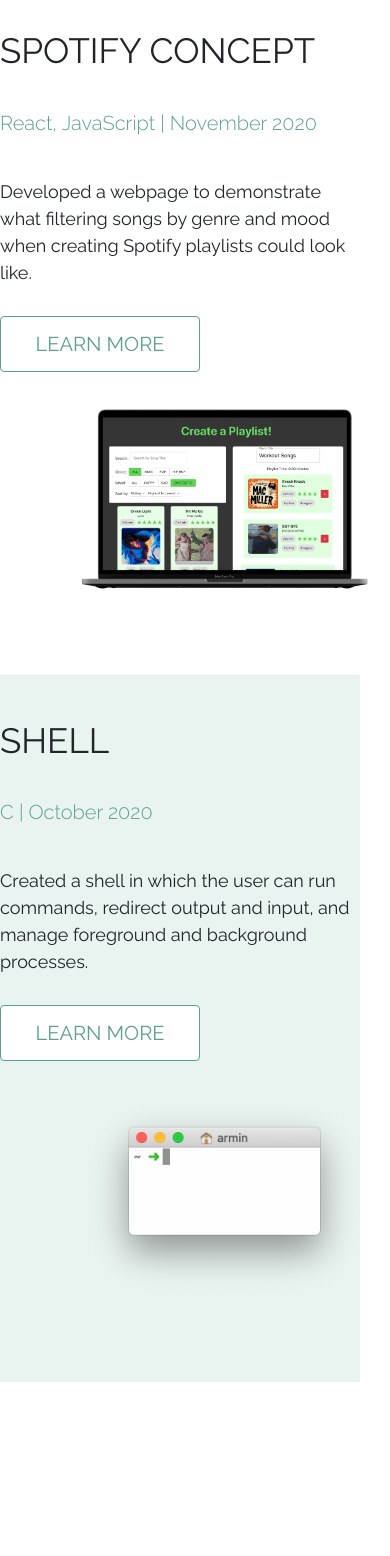
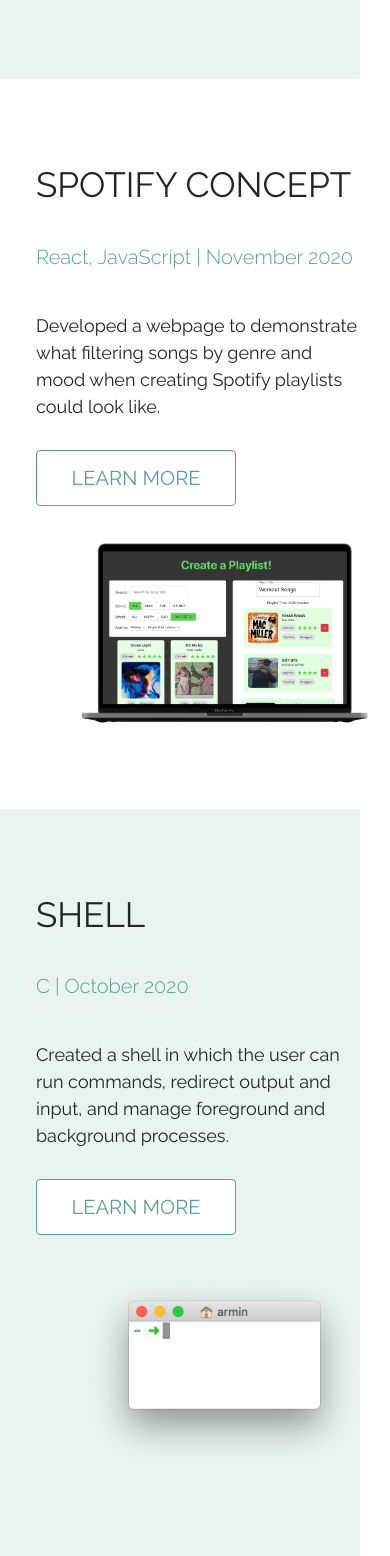
Before and after one commit to anika-ahluwalia/portfolio2020, a PHP site: page /work.html in a window 390 px wide. Shown: the part 1737-3293 px from the top of the page. Before the commit the page ends 3119 px from the top, so only its background shows below. Run offline with PHP 8.4, Linux system fonts and the light colour scheme.

Commit message:
donegit add .

```diff
--- a/development.html
+++ b/development.html
@@ -49,7 +49,7 @@
               <div class="project-text" style="margin-top: 50px;">
                   <div class="project-header">SPOTIFY CONCEPT</div>
                   <div class="project-tech accent">React, JavaScript</div>
-                  <div class="project-tech">November 2020| Class Project</div>
+                  <div class="project-tech">November 2020 | Class Project</div>
                 </div>
               </div>
           </div>
--- a/index.css
+++ b/index.css
@@ -344,6 +344,7 @@
 .work-project-text{
   margin-top: 120px;
   margin-bottom: 120px;
+  margin-left: 10%;
 }
 
 .prototype, .wireframe {
@@ -454,6 +455,10 @@
 
 @media (max-width: 1000px) {
 
+  .project-header-text-wrap{
+    border-bottom: 0.75px solid #5BA092;
+  }
+
   .oph-img{
     margin-top: 20px;
   }
@@ -499,11 +504,6 @@
     width: 80vw;
   }
 
-  .oph-button{
-    width: 150px;
-    margin-bottom: 20px;
-  }
-
   .img-wrapper{
     margin-left: 20%;
     margin-right: 20%;
@@ -516,7 +516,7 @@
   }
 
   .work-project-text{
-    margin-top: 40px;
+    margin-top: 80px;
     margin-bottom: 10px;
   }
 
@@ -538,6 +538,11 @@
 }
 
 @media (max-width: 570px) {
+  .oph-button{
+    width: 150px;
+    margin-bottom: 20px;
+  }
+
   .nav-item{
     margin-left: 12%;
   }
--- a/shell.html
+++ b/shell.html
@@ -49,7 +49,7 @@
               <div class="project-text" style="margin-top: 50px;">
                   <div class="project-header">SHELL</div>
                   <div class="project-tech accent">C, Systems Engineering</div>
-                  <div class="project-tech">October 2020| Class Project</div>
+                  <div class="project-tech">October 2020 | Class Project</div>
                 </div>
               </div>
           </div>
```
